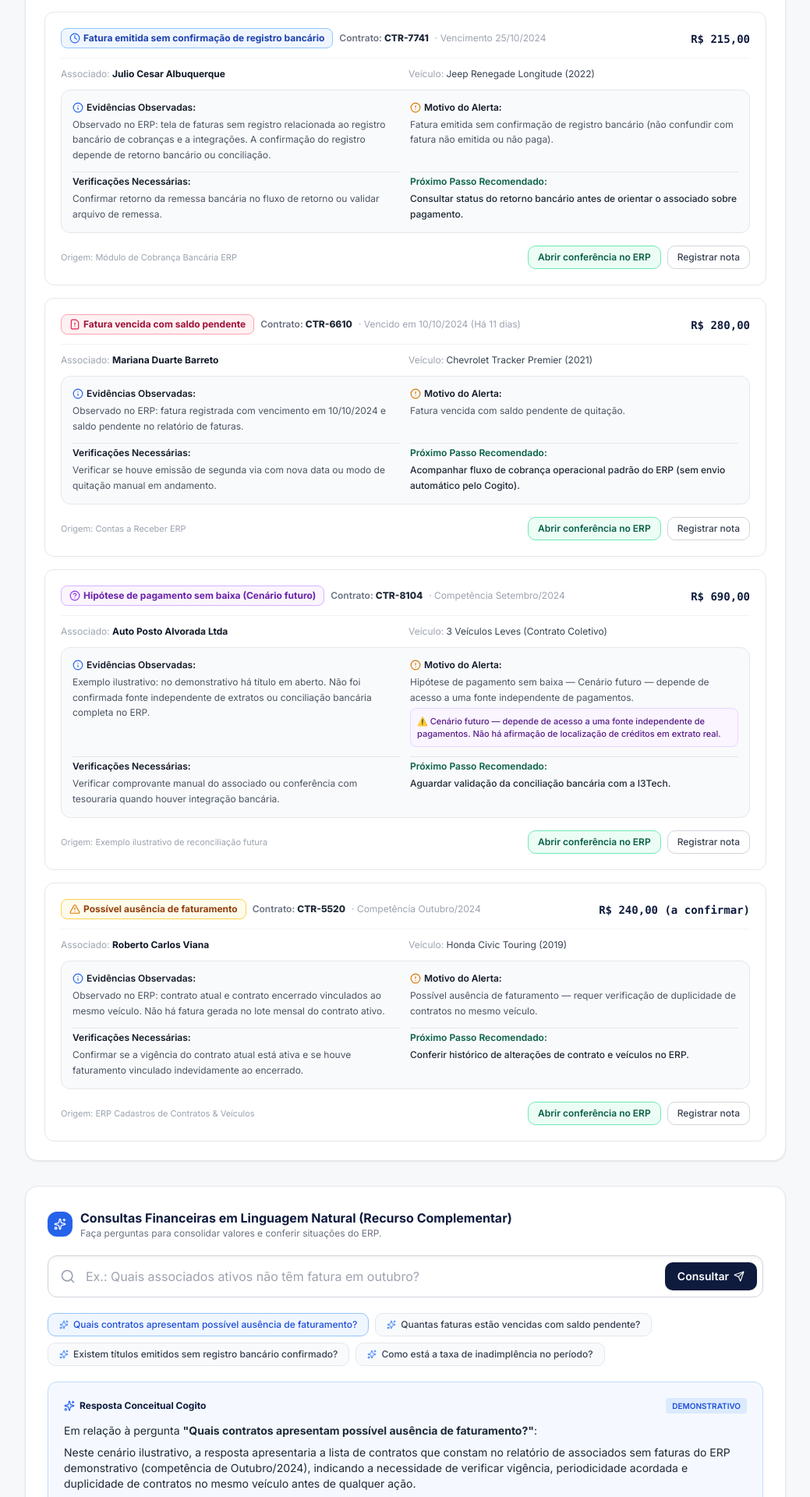
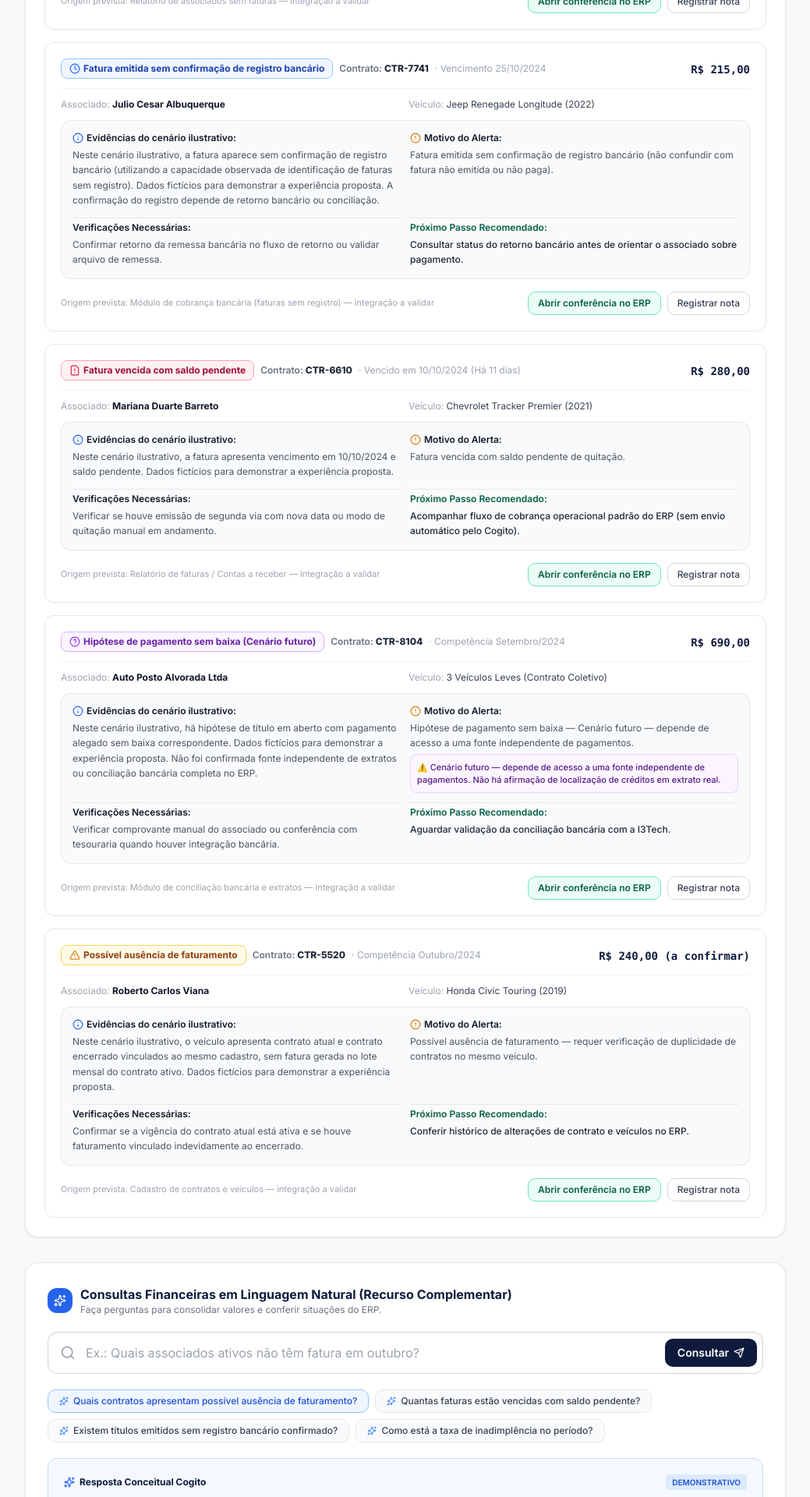
Before and after one commit to figueroaster-dev/cogito-mockups-k9w2c8b2t, a React (Vite) app: page /finance in a window 1280 px wide. Shown: the part 1200-3120 px from the top of the page at 78% size, without its empty margins (240-1279 px from the left). Built offline with nearby package versions, Linux system fonts and the light colour scheme.

Commit message:
Ajustes pontuais de texto: distinção de evidências ilustrativas em Finance e selo de fontes a validar em Help

```diff
--- a/src/lib/pocketbase/schema.json
+++ b/src/lib/pocketbase/schema.json
@@ -1,5 +1,5 @@
 {
-  "generatedAt": "2026-10-23T00:48:45.952Z",
+  "generatedAt": "2026-10-23T01:09:14.286Z",
   "collections": [
     {
       "name": "users",
--- a/src/pages/Finance.tsx
+++ b/src/pages/Finance.tsx
@@ -68,12 +68,12 @@ const filaExcecoesData: ItemFilaExcecao[] = [
     periodo: 'Competência Outubro/2024',
     valor: 'R$ 1.840,00 (estimado)',
     evidencias:
-      'Observado no ERP demonstrativo: contrato ativo; listado no relatório padrão de associados sem fatura no período. A ausência de fatura exige verificar vigência, periodicidade, transferência e exceções contratuais.',
+      'Neste cenário ilustrativo, o contrato consta como ativo e está listado no relatório padrão de associados sem fatura no período (recurso existente no ERP). Dados fictícios para demonstrar a experiência proposta. A ausência de fatura exige verificar vigência, periodicidade, transferência e exceções contratuais.',
     motivo: 'Possível ausência de faturamento no período de fechamento.',
     verificacoesNecessarias:
       'Conferir vigência, periodicidade acordada, eventual isenção ou carência antes de qualquer emissão manual.',
     proximoPasso: 'Conferir histórico financeiro e contrato no ERP.',
-    origem: 'ERP I3Tech (Relatório de Associados Sem Faturas)',
+    origem: 'Origem prevista: Relatório de associados sem faturas — integração a validar',
   },
   {
     id: 'exc-2',
@@ -85,14 +85,15 @@ const filaExcecoesData: ItemFilaExcecao[] = [
     periodo: 'Vencimento 25/10/2024',
     valor: 'R$ 215,00',
     evidencias:
-      'Observado no ERP: tela de faturas sem registro relacionada ao registro bancário de cobranças e a integrações. A confirmação do registro depende de retorno bancário ou conciliação.',
+      'Neste cenário ilustrativo, a fatura aparece sem confirmação de registro bancário (utilizando a capacidade observada de identificação de faturas sem registro). Dados fictícios para demonstrar a experiência proposta. A confirmação do registro depende de retorno bancário ou conciliação.',
     motivo:
       'Fatura emitida sem confirmação de registro bancário (não confundir com fatura não emitida ou não paga).',
     verificacoesNecessarias:
       'Confirmar retorno da remessa bancária no fluxo de retorno ou validar arquivo de remessa.',
     proximoPasso:
       'Consultar status do retorno bancário antes de orientar o associado sobre pagamento.',
-    origem: 'Módulo de Cobrança Bancária ERP',
+    origem:
+      'Origem prevista: Módulo de cobrança bancária (faturas sem registro) — integração a validar',
   },
   {
     id: 'exc-3',
@@ -104,13 +105,13 @@ const filaExcecoesData: ItemFilaExcecao[] = [
     periodo: 'Vencido em 10/10/2024 (Há 11 dias)',
     valor: 'R$ 280,00',
     evidencias:
-      'Observado no ERP: fatura registrada com vencimento em 10/10/2024 e saldo pendente no relatório de faturas.',
+      'Neste cenário ilustrativo, a fatura apresenta vencimento em 10/10/2024 e saldo pendente. Dados fictícios para demonstrar a experiência proposta.',
     motivo: 'Fatura vencida com saldo pendente de quitação.',
     verificacoesNecessarias:
       'Verificar se houve emissão de segunda via com nova data ou modo de quitação manual em andamento.',
     proximoPasso:
       'Acompanhar fluxo de cobrança operacional padrão do ERP (sem envio automático pelo Cogito).',
-    origem: 'Contas a Receber ERP',
+    origem: 'Origem prevista: Relatório de faturas / Contas a receber — integração a validar',
   },
   {
     id: 'exc-4',
@@ -122,13 +123,13 @@ const filaExcecoesData: ItemFilaExcecao[] = [
     periodo: 'Competência Setembro/2024',
     valor: 'R$ 690,00',
     evidencias:
-      'Exemplo ilustrativo: no demonstrativo há título em aberto. Não foi confirmada fonte independente de extratos ou conciliação bancária completa no ERP.',
+      'Neste cenário ilustrativo, há hipótese de título em aberto com pagamento alegado sem baixa correspondente. Dados fictícios para demonstrar a experiência proposta. Não foi confirmada fonte independente de extratos ou conciliação bancária completa no ERP.',
     motivo:
       'Hipótese de pagamento sem baixa — Cenário futuro — depende de acesso a uma fonte independente de pagamentos.',
     verificacoesNecessarias:
       'Verificar comprovante manual do associado ou conferência com tesouraria quando houver integração bancária.',
     proximoPasso: 'Aguardar validação da conciliação bancária com a I3Tech.',
-    origem: 'Exemplo ilustrativo de reconciliação futura',
+    origem: 'Origem prevista: Módulo de conciliação bancária e extratos — integração a validar',
     avisoCenarioFuturo:
       'Cenário futuro — depende de acesso a uma fonte independente de pagamentos. Não há afirmação de localização de créditos em extrato real.',
   },
@@ -142,13 +143,13 @@ const filaExcecoesData: ItemFilaExcecao[] = [
     periodo: 'Competência Outubro/2024',
     valor: 'R$ 240,00 (a confirmar)',
     evidencias:
-      'Observado no ERP: contrato atual e contrato encerrado vinculados ao mesmo veículo. Não há fatura gerada no lote mensal do contrato ativo.',
+      'Neste cenário ilustrativo, o veículo apresenta contrato atual e contrato encerrado vinculados ao mesmo cadastro, sem fatura gerada no lote mensal do contrato ativo. Dados fictícios para demonstrar a experiência proposta.',
     motivo:
       'Possível ausência de faturamento — requer verificação de duplicidade de contratos no mesmo veículo.',
     verificacoesNecessarias:
       'Confirmar se a vigência do contrato atual está ativa e se houve faturamento vinculado indevidamente ao encerrado.',
     proximoPasso: 'Conferir histórico de alterações de contrato e veículos no ERP.',
-    origem: 'ERP Cadastros de Contratos & Veículos',
+    origem: 'Origem prevista: Cadastro de contratos e veículos — integração a validar',
   },
 ]
 
@@ -426,7 +427,7 @@ export default function Finance() {
                 <div className="space-y-1">
                   <p className="font-semibold text-gray-900 flex items-center gap-1">
                     <Info className="w-3.5 h-3.5 text-blue-600 shrink-0" />
-                    <span>Evidências Observadas:</span>
+                    <span>Evidências do cenário ilustrativo:</span>
                   </p>
                   <p className="text-gray-600 leading-relaxed">{item.evidencias}</p>
                 </div>
@@ -457,7 +458,7 @@ export default function Finance() {
 
               {/* Ações Demonstrativas Manuais (Sem automação) */}
               <div className="flex flex-wrap items-center justify-between gap-2 pt-1">
-                <span className="text-[11px] text-gray-400">Origem: {item.origem}</span>
+                <span className="text-[11px] text-gray-400">{item.origem}</span>
                 <div className="flex items-center gap-2">
                   <button
                     type="button"
@@ -555,10 +556,11 @@ export default function Finance() {
               Em relação à pergunta <strong>&quot;{activeQuestion}&quot;</strong>:
             </p>
             <p>
-              Neste cenário ilustrativo, a resposta apresentaria a lista de contratos que constam no
-              relatório de associados sem faturas do ERP demonstrativo (competência de
-              Outubro/2024), indicando a necessidade de verificar vigência, periodicidade acordada e
-              duplicidade de contratos no mesmo veículo antes de qualquer ação.
+              Neste cenário ilustrativo, a resposta apresentaria a lista simulada de contratos que
+              constariam no relatório de associados sem faturas (usando a capacidade prevista no ERP
+              para a competência de Outubro/2024 com dados fictícios), indicando a necessidade de
+              verificar vigência, periodicidade acordada e duplicidade de contratos no mesmo veículo
+              antes de qualquer ação.
             </p>
             <div className="p-3 bg-white rounded-lg border border-blue-200 text-xs text-gray-600 space-y-1">
               <p>
--- a/src/pages/Help.tsx
+++ b/src/pages/Help.tsx
@@ -223,9 +223,7 @@ export default function Help() {
           <span className="inline-flex items-center px-2.5 py-0.5 rounded-full text-xs font-semibold bg-purple-50 text-purple-800 border border-purple-100">
             Assistência Contextual de Uso
           </span>
-          <span className="text-xs text-gray-400">
-            Base em manuais oficiais Movidesk e documentação conhecida
-          </span>
+          <span className="text-xs text-gray-400">Fontes oficiais a validar com a I3Tech</span>
         </div>
 
         <h1 className="text-xl sm:text-2xl font-bold text-[#0E1B3D] tracking-tight">
```
Also changed, not shown: .skip.config.json.
